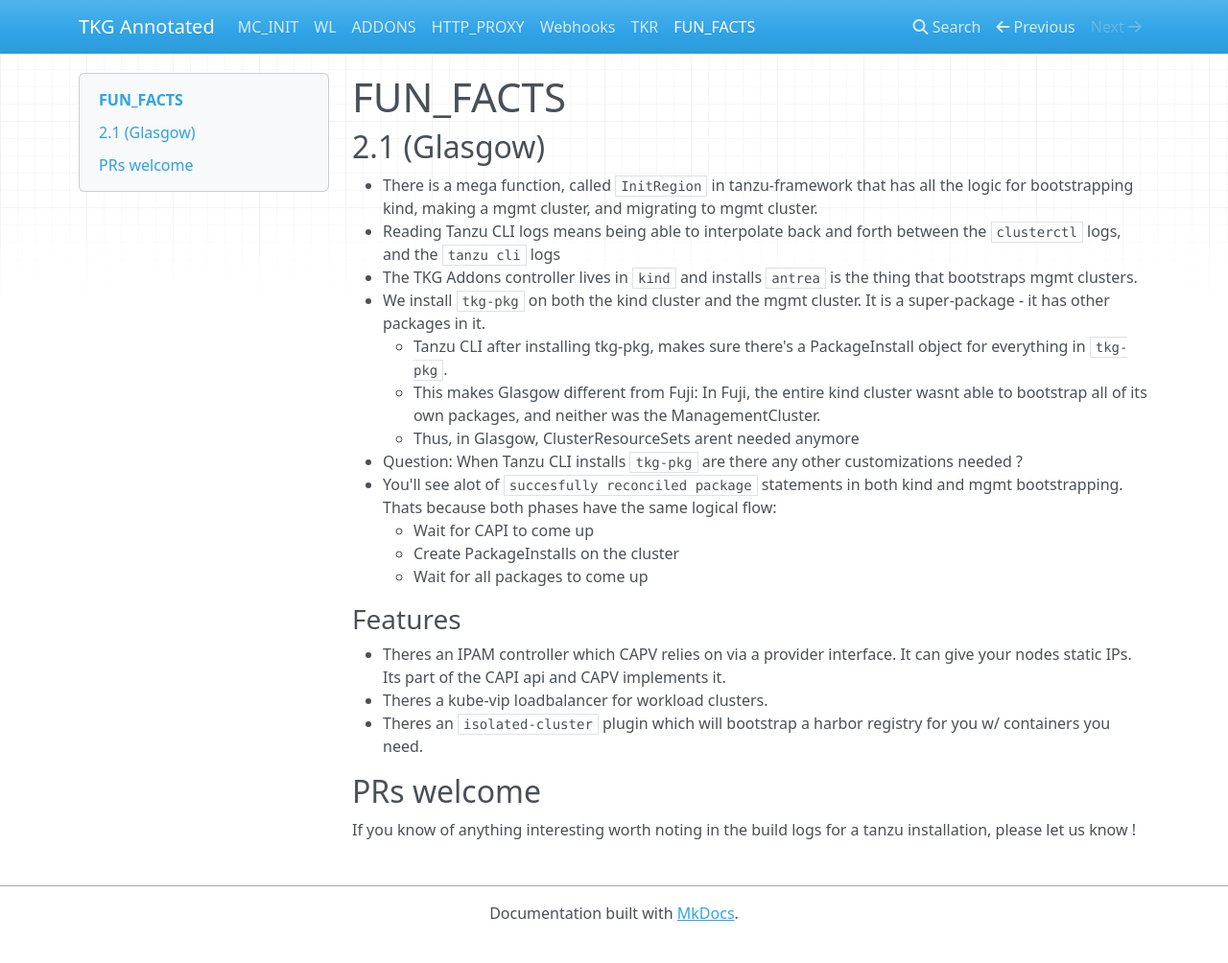
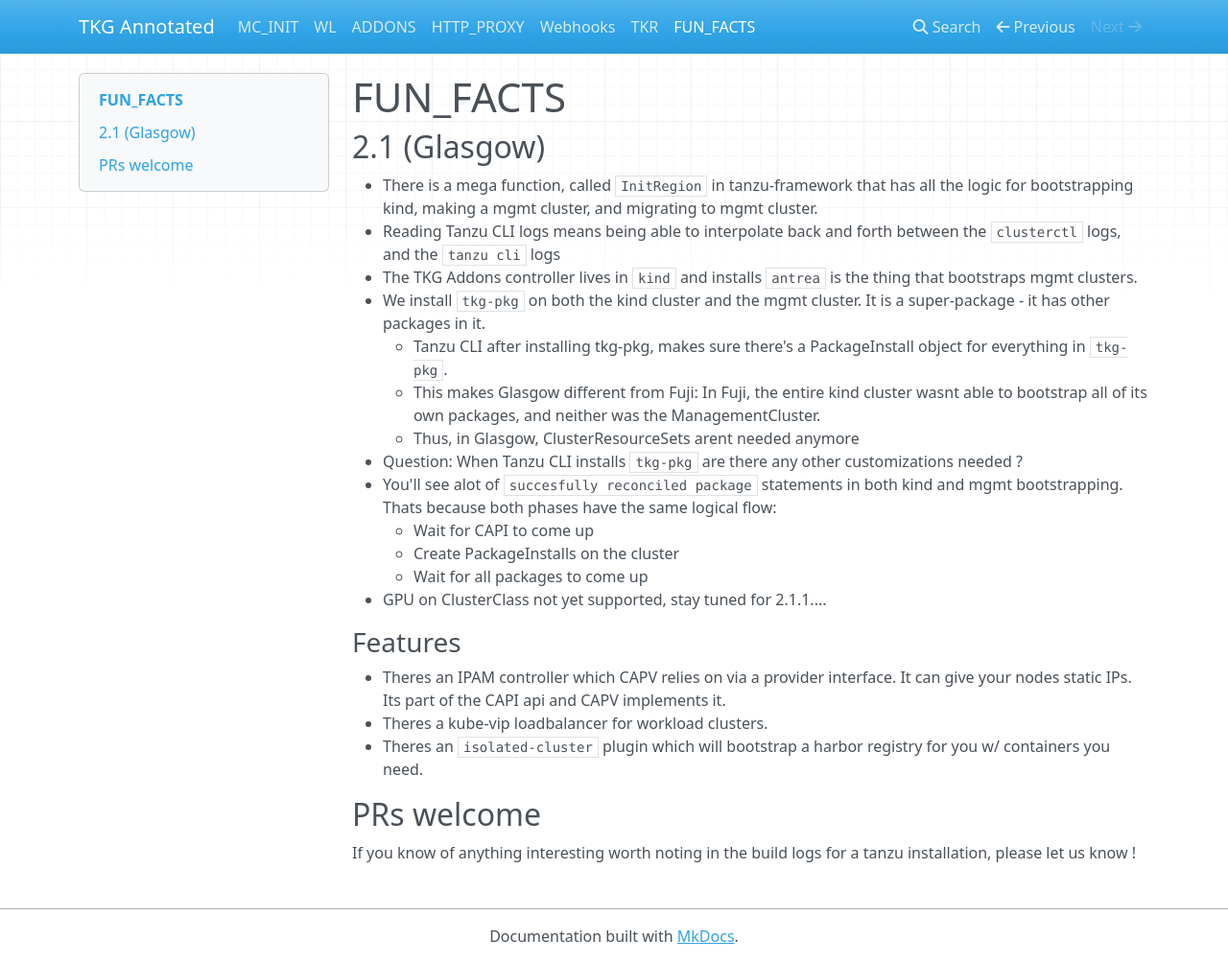
Before and after one commit to jayunit100/tanzu-install-annotated, an MkDocs documentation site: the page built from docs/zz-funfacts.md, in a window 1280 px wide and 1004 px high. Shown: the whole window at 96% size. Built offline with MkDocs 1.6.1, drawn with Linux system fonts in a browser that asks for light colours; nearby versions of some CDN libraries.

Commit message:
Update zz-funfacts.md

```diff
--- a/docs/zz-funfacts.md
+++ b/docs/zz-funfacts.md
@@ -1,4 +1,6 @@
 # FUN_FACTS
+
+
 
 ## 2.1 (Glasgow)
 
@@ -15,6 +17,7 @@
 	- Wait for CAPI to come up
 	- Create PackageInstalls on the cluster
 	- Wait for all packages to come up
+- GPU on ClusterClass not yet supported, stay tuned for 2.1.1....
 
 ### Features
 
```
